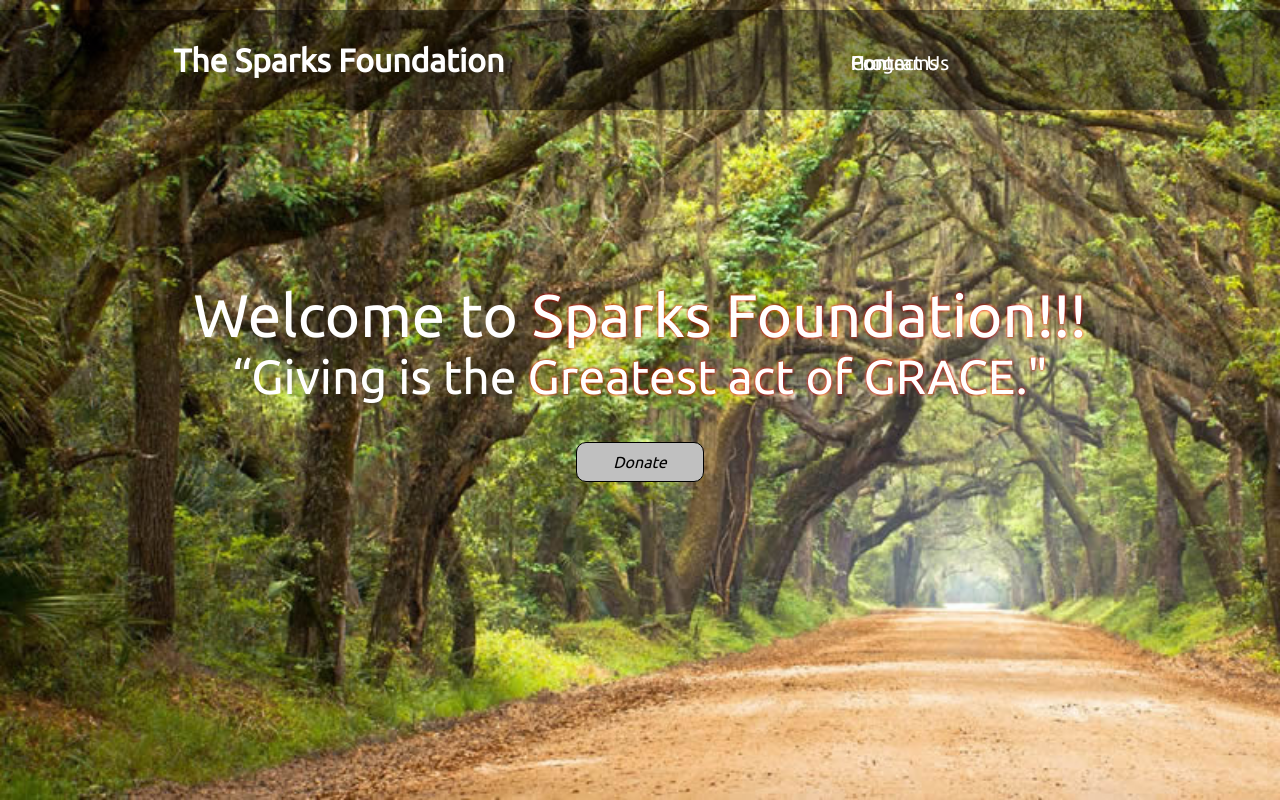
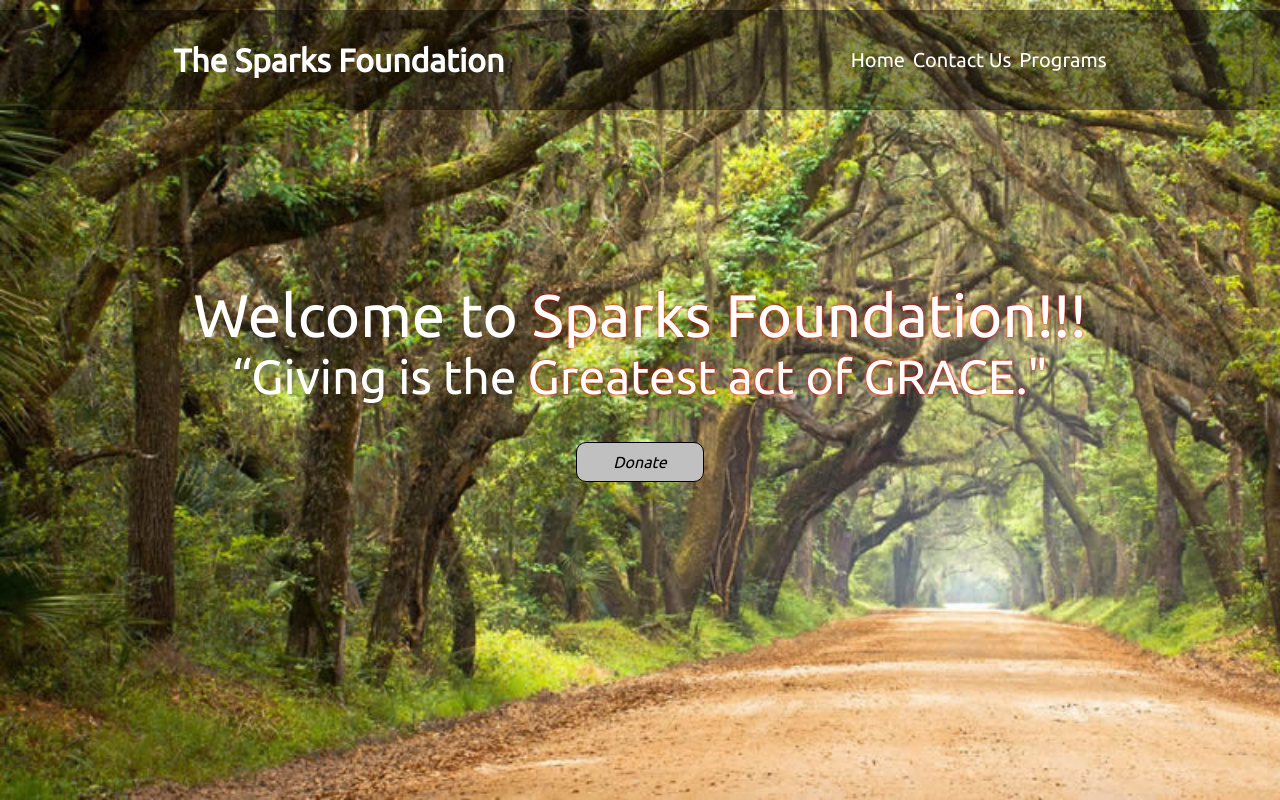
Before and after one commit to Gituatu/paymentgate, a website: page index.html in a window 1280 px wide. Drawn offline with nearby package versions, Linux system fonts and the light colour scheme.

Commit message:
Update stylesheet.css

```diff
--- a/public/css/stylesheet.css
+++ b/public/css/stylesheet.css
@@ -44,8 +44,6 @@
     width : 20vw;
     display: flex;
     justify-content: space-between;
-   /* position : fixed;
-    align-items: center;*/
 }
 
 .nav-container{
@@ -53,8 +51,6 @@
     font-family: 'Ubuntu' , sans-serif;
     display: flex;
     justify-content: space-between;
-    position : fixed;
-    align-items: center;
 }
 
 .main{
```
